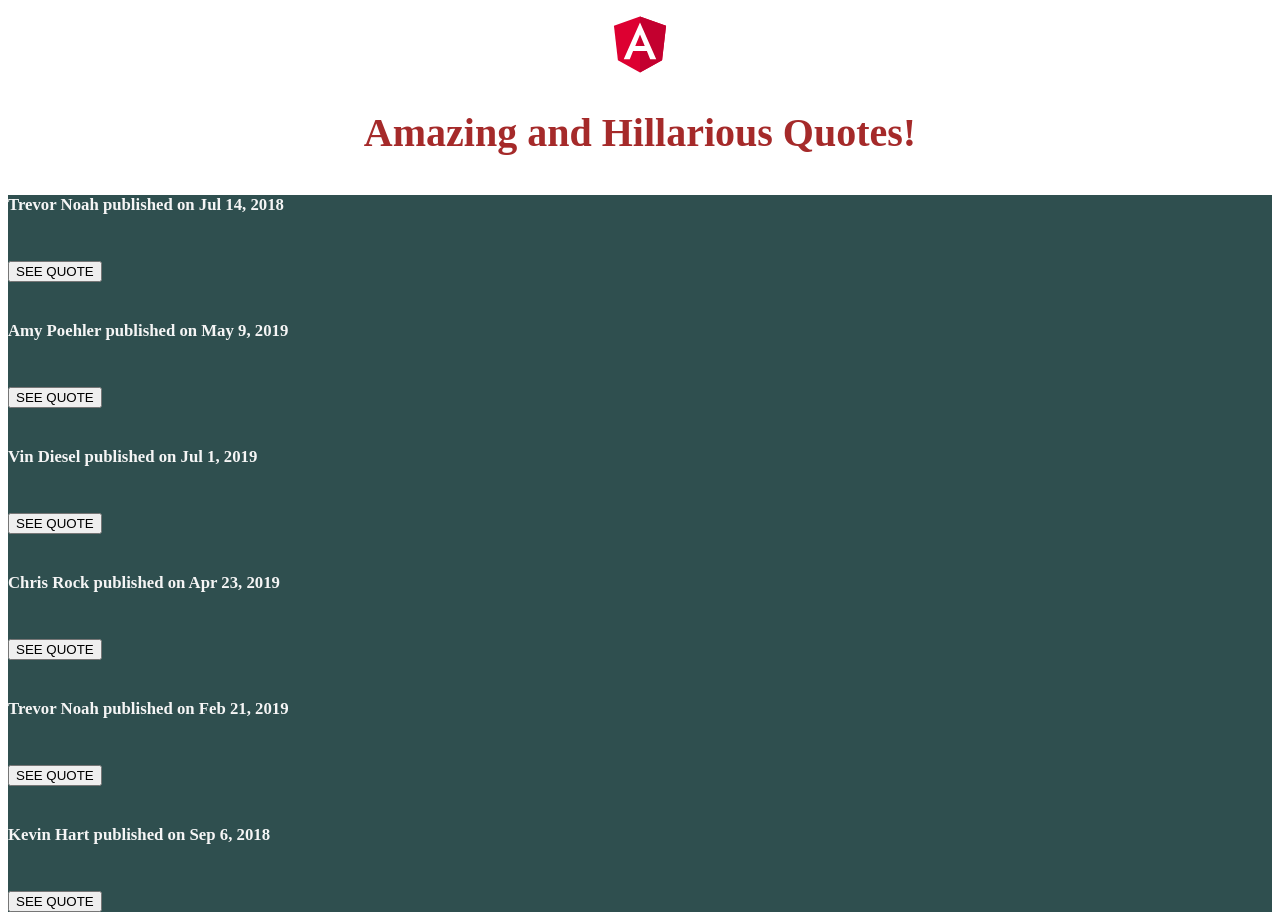
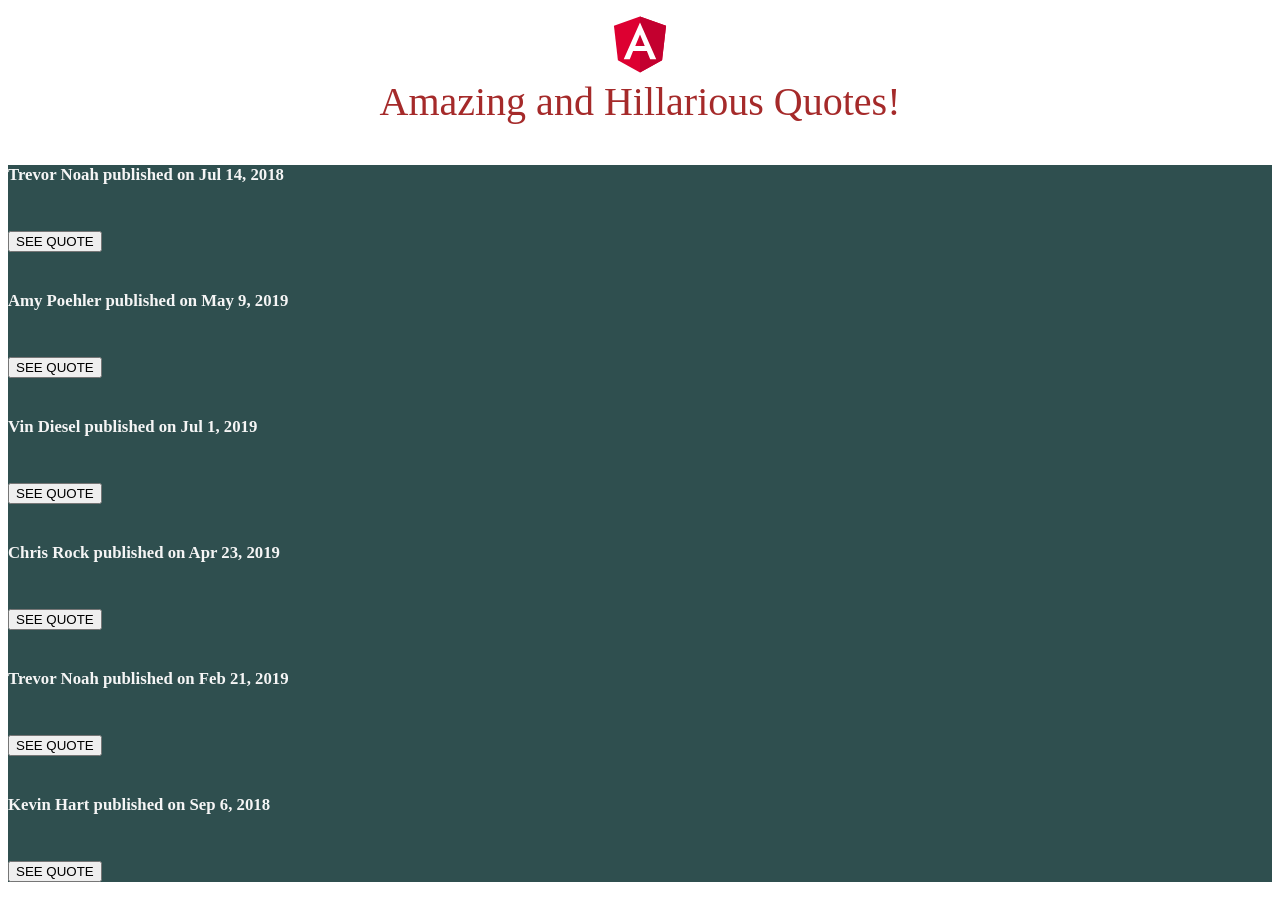
Before and after one commit to muigai20/Angular-Quotes, an Angular app: page / in a window 1280 px wide. After the commit the page ends 890 px from the top, so only its background shows below. Built offline with nearby package versions, Linux system fonts and the light colour scheme.

Commit message:
installed bootsrap

```diff
--- a/src/app/app.component.css
+++ b/src/app/app.component.css
@@ -0,0 +1 @@
+@import "~bootstrap/dist/css/bootstrap.css"
```
